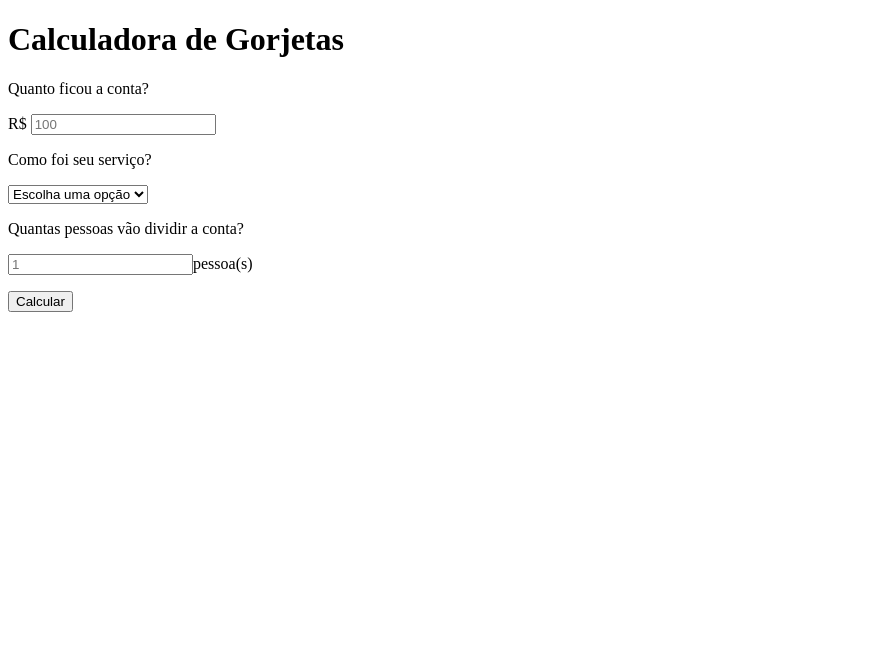
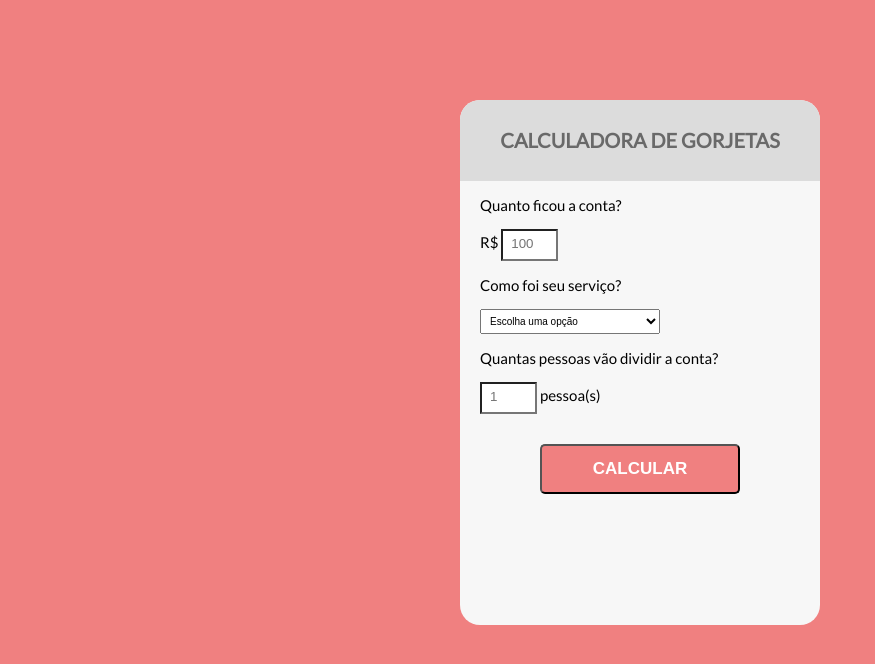
Before and after one commit to annapedrussi/calculadora-de-gorjetas, a plain HTML site: page index.html in a window 1280 px wide. Shown: the whole page, without its empty margins (0-875 px from the left). Drawn offline with Linux system fonts and the light colour scheme.

Commit message:
agregando estilo

```diff
--- a/index.html
+++ b/index.html
@@ -4,26 +4,27 @@
     <meta charset="UTF-8">
     <meta http-equiv="X-UA-Compatible" content="IE=edge">
     <meta name="viewport" content="width=device-width, initial-scale=1.0">
-    <link rel="stylesheet" href="/style.js">
+    <link rel="stylesheet" href="/style.css">
     <title>Calculadora de Gorjetas</title>
 </head>
 <body>
-    <div>
+    <div class="container">
+        <div class="title">
             <h1>Calculadora de Gorjetas</h1>
         </div>
         <div>
-        <form>
+            <form class="tipsForm">
                 <label for="bill">
                     <p>Quanto ficou a conta?</p>
                 </label>
                 <p>
-                R$ <input type="number" placeholder="100" name="bill" id="bill">
+                    R$ <input type="number" placeholder="100" name="bill" id="bill" class="formInput">
                 </p>
                 <label for="service-quality">
                     <p>Como foi seu serviço?</p>
                 </label>
                 <p>
-                <select name="service-quality" id="service-quality">
+                    <select name="service-quality" id="service-quality" class="formSelect">
                         <option disable selected>Escolha uma opção</option>
                         <option value="0.3">30% - Incrível</option>
                         <option value="0.2">20% - Bom</option>
@@ -36,11 +37,11 @@
                     <p>Quantas pessoas vão dividir a conta?</p>
                 </label>
                 <p>
-                <input type="number" placeholder="1" name="people" id="people">pessoa(s)
+                    <input type="number" placeholder="1" name="people" id="people" class="formInput"> pessoa(s)
                 </p>
-            <button type="submit">Calcular</button>
+                <button type="submit" class="formSubmit">Calcular</button>
             </form>
         </div>
-
+    </div>
 </body>
 </html>
--- /dev/null
+++ b/style.css
@@ -0,0 +1,68 @@
+@import url('https://fonts.googleapis.com/css2?family=Lato&display=swap');
+
+:root{
+    --primary-color:lightcoral;
+    --secondary-color: dimgray;
+    --terciary-color: gainsboro;
+}
+
+body{
+    background-color: var(--primary-color);
+    font-size: 15px;
+    font-family: 'Lato', sans-serif;
+}
+
+.container {
+    height: 525px;
+    width: 360px;
+    margin: 100px auto;
+    background-color: #f7f7f7;
+    /* box-shadow: 5px 5px 5px var(--terciary-color); */
+    border-radius: 20px;
+}
+
+.title{
+    background-color: var(--terciary-color);
+    color: var(--secondary-color);
+    padding: 15px;
+    text-transform: uppercase;
+    font-size: 10px;
+    font-weight: normal;
+    border-top-left-radius: 20px;
+    border-top-right-radius: 20px;
+    text-align: center;
+}
+
+
+.tipsForm{
+    padding-left: 20px;
+    padding-right: 20px;
+}
+
+.formInput{
+    background-color: white;
+    width: 40px;
+    padding: 5px 5px 8px 8px;
+}
+
+.formInput:focus{
+    border: 3px solid var(--primary-color);
+    outline: none;
+}
+.formSelect{
+    width: 180px;
+    padding: 5px;
+    font-size: 10px;
+}
+.formSubmit{
+    text-transform: uppercase;
+    font-weight: bold;
+    display: block;
+    margin: 30px auto;
+    background-color: var(--primary-color);
+    border-radius: 5px;
+    width: 200px;
+    height: 50px;
+    font-size: 17px;
+    color: white;
+}
```
Lines whose indentation alone changed are shown as unchanged.
